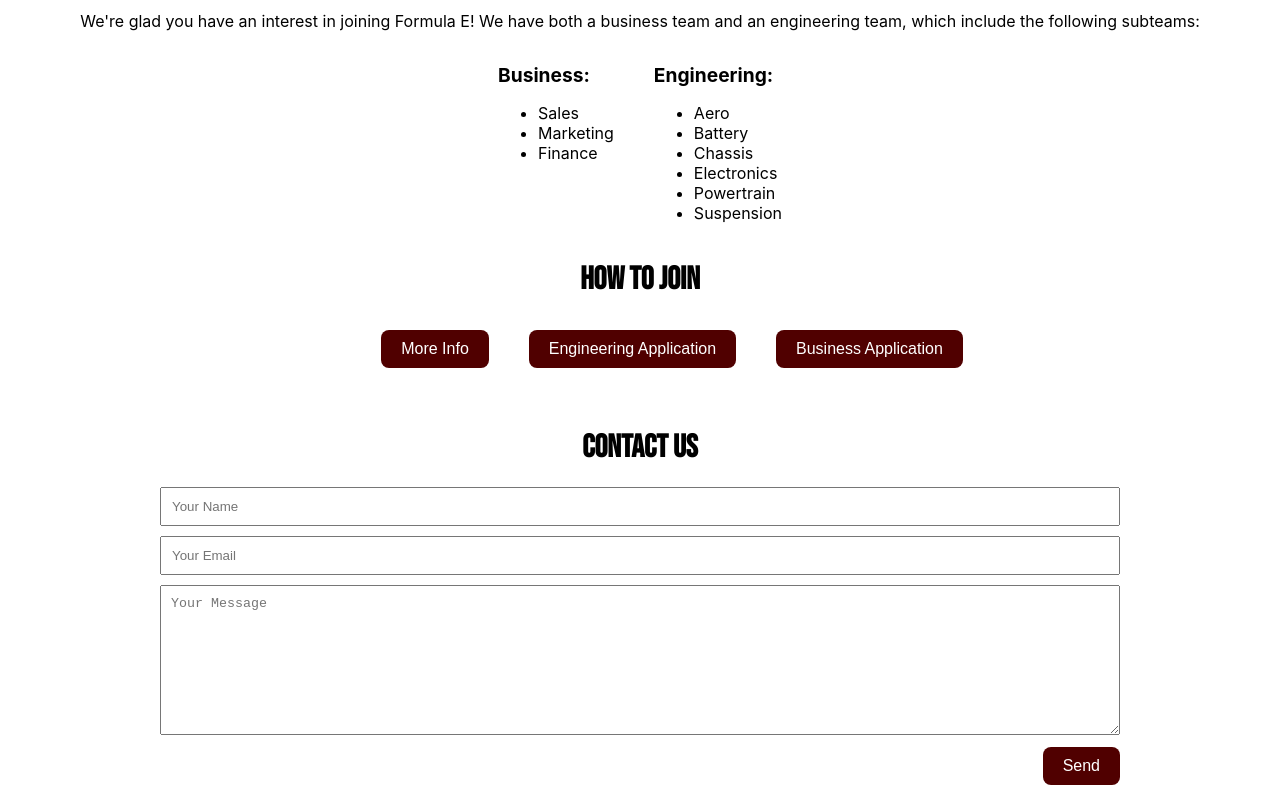
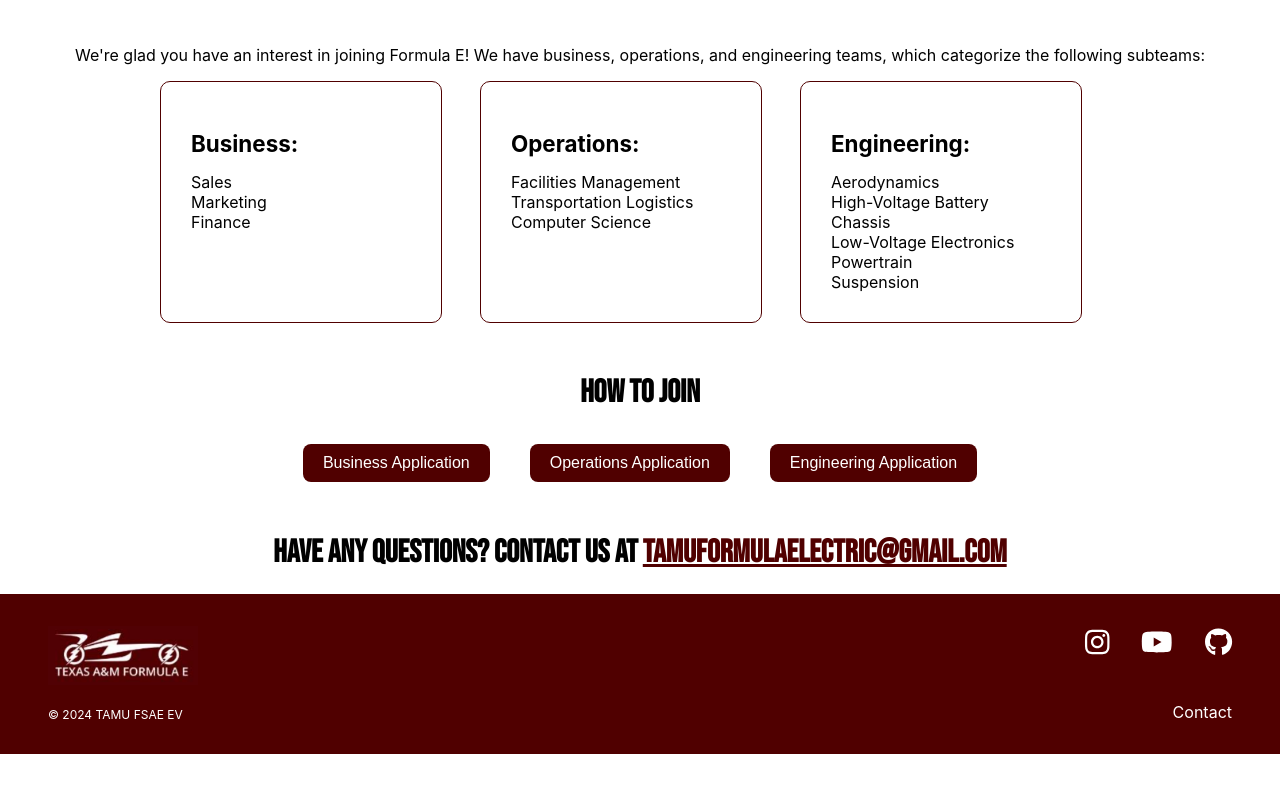
Before and after one commit to tamu-formula-cs/FSAE-EV-Site, a React (Vite) app: page /get_involved in a window 1280 px wide. Shown: the part 943-1740 px from the top of the page. After the commit the page ends 1697 px from the top, so only its background shows below. Built offline with nearby package versions, Linux system fonts and the light colour scheme.

Commit message:
updated get involved page

```diff
--- a/src/pages/get_involved/get_involved.css
+++ b/src/pages/get_involved/get_involved.css
@@ -15,6 +15,7 @@
 .videoContainer {
     display: flex;
     justify-content: center;
+    margin-bottom: 50px;
 }
 
 .videoStyle {
@@ -25,8 +26,8 @@
     display: flex;
     flex-direction: column;
     align-items: center;
-    /* margin-top: 100px; */
     margin: 1rem 1rem;
+    margin-bottom: 50px;
 }
 
 .recruitment-title {
@@ -42,13 +43,12 @@
     font-size: 2rem;
 }
 
-.buttons-container {
+.join-buttons-container {
     display: flex;
     flex-wrap: wrap;
     justify-content: center;
     gap: 20px;
     margin-top: 20px;
-    margin-left: 4rem;
 }
 
 .join-button {
@@ -61,7 +61,7 @@
 }
 
 @media (max-width: 768px) {
-    .buttons-container {
+    .join-buttons-container {
         flex-direction: column;
         align-items: center;
         margin-left: 0;
@@ -72,14 +72,14 @@
     }
 }
 
-.info-button,
+.operations-button,
 .engineering-button,
 .business-button {
     background-color: #500000;
     color: white;
 }
 
-.contact {
+/* .contact {
     text-align: center;
     margin-top: 50px;
     position: relative;
@@ -119,9 +119,9 @@
     position: absolute;
     bottom: 0;
     right: 0;
-}
+} */
 
-.contact-form button {
+/* .contact-form button {
     border: none;
     padding: 10px 20px;
     cursor: pointer;
@@ -129,16 +129,56 @@
     border-radius: 0.5rem;
     background-color: #500000;
     color: white;
+} */
+
+.contact-email {
+    margin-top: 20px;
+    display: flex;
+    justify-content: center;
+    align-items: center;
+    font-family: "Bebas Neue", sans-serif;
+    text-align: center;
+    flex-wrap: wrap;
 }
+
+.contact-email a {
+    text-decoration: underline;
+    color: #500000;
+}
+
 .subteams {
     display: flex;
-    justify-content: center;
+    justify-content: space-between;
+    margin-left: 0px;
+    margin-right: 0px;
+}
+
+@media (max-width: 900px) {
+    .subteams {
+        flex-direction: column;
+        align-items: center;
+        margin-left: 0;
+    }
+
+    .subteam {
+        margin-bottom: 20px;
+    }
 }
 
 .subteam {
-    margin: 0 20px;
+    width: 40vh;
+    margin-right: 4%;
+    padding: 30px;
+    border: 1px solid #500000;
+    border-radius: 10px;
+    box-sizing: border-box;
 }
 
 .subteam h2 {
-    font-size: 1.2rem;
+    font-size: 1.4em;
+    margin-bottom: 15px;
 }
+
+.subteam p {
+    margin: 0;
+}
--- a/src/pages/get_involved/get_involved.jsx
+++ b/src/pages/get_involved/get_involved.jsx
@@ -44,41 +44,48 @@ const GetInvolved = () => {
 
       <div className="recruitment">
         <h1 className="recruitment-title">Our Recruitment Process</h1>
-        <p>We're glad you have an interest in joining Formula E! We have both a business team and an engineering team, which include the following subteams:</p>
+        <p>We're glad you have an interest in joining Formula E! We have business, operations, and engineering teams, which categorize the following subteams:</p>
         <div className="subteams">
           <div className="subteam">
             <h2>Business:</h2>
-            <ul>
-              <li>Sales</li>
-              <li>Marketing</li>
-              <li>Finance</li>
-            </ul>
+            <p>Sales</p>
+            <p>Marketing</p>
+            <p>Finance</p>
+          </div>
+          <div className="subteam">
+            <h2>Operations:</h2>
+            <p>Facilities Management</p>
+            <p>Transportation Logistics</p>
+            <p>Computer Science</p>
           </div>
           <div className="subteam">
             <h2>Engineering:</h2>
-            <ul>
-              <li>Aero</li>
-              <li>Battery</li>
-              <li>Chassis</li>
-              <li>Electronics</li>
-              <li>Powertrain</li>
-              <li>Suspension</li>
-            </ul>
+            <p>Aerodynamics</p>
+            <p>High-Voltage Battery</p>
+            <p>Chassis</p>
+            <p>Low-Voltage Electronics</p>
+            <p>Powertrain</p>
+            <p>Suspension</p>
           </div>
         </div>
       </div>
 
-
       <div className="join">
         <h1 className="join-title">How to Join</h1>
-        <div className="buttons-container">
-          <button className="info-button join-button">More Info</button>
-          <button className="engineering-button join-button">Engineering Application</button>
-          <button className="business-button join-button">Business Application</button>
+        <div className="join-buttons-container">
+          <a href="https://forms.office.com/pages/responsepage.aspx?id=44HzaNpGuUe6V28yK48NoSrqd-GpUQxLog_m04LE3ExUNUZUQVY4OVA2V0pVUDFCWE9aNU84NFpEUy4u">
+            <button className="business-button join-button">Business Application</button>
+          </a>
+          <a href="https://docs.google.com/forms/d/e/1FAIpQLSc5lz2CDG8bV8xVcwv9XsgCUsVMwg8ehZ37KLrOcfLQU92W7A/viewform">
+            <button className="operations-button join-button">Operations Application</button>
+          </a>
+          <a href="https://docs.google.com/forms/d/e/1FAIpQLSfqrb4vc-XoosoE9pfsxD8bJV0U_gP9SCxY0DHdfq97Fp4jHw/viewform?pli=1">
+            <button className="engineering-button join-button">Engineering Application</button>
+          </a>
         </div>
       </div>
 
-      <div className="contact">
+      {/* <div className="contact">
         <h1 className="contact-title">Contact Us</h1>
         <form className="contact-form" onSubmit={handleSubmit}>
           <input type="text" name="name" placeholder="Your Name" value={contactFormData.name} onChange={handleChange} />
@@ -88,7 +95,14 @@ const GetInvolved = () => {
             <button type="submit">Send</button>
           </div>
         </form>
+      </div> */}
+
+      <div className="contact-email">
+        <h1>Have any questions? Contact us at <a href="mailto:tamuformulaelectric@gmail.com">tamuformulaelectric@gmail.com</a></h1>
+
       </div>
+
+
       <Footer />
     </>
   );
```
